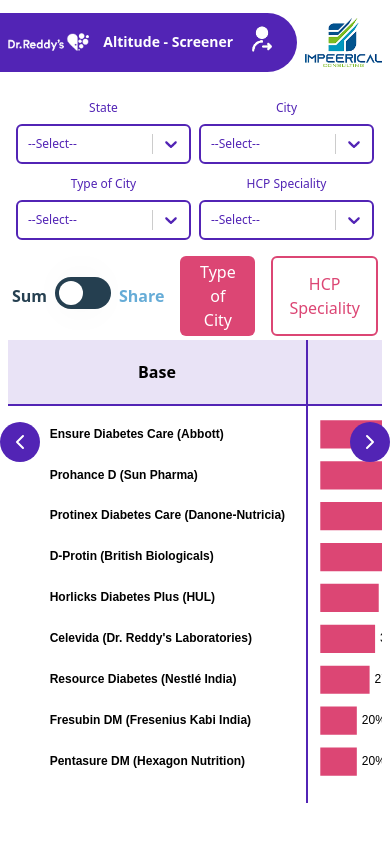
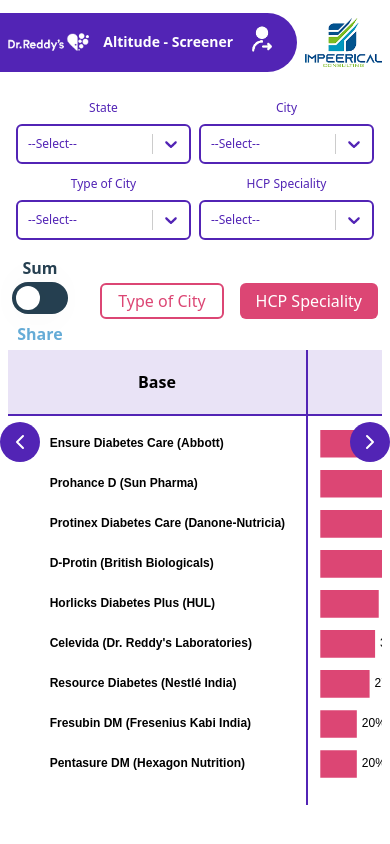
Before and after one commit to JobinReji/Altitude, a React (Vite) app: page / in a window 390 px wide. Built offline with nearby package versions, Linux system fonts and the light colour scheme.

Commit message:
Bug fix Dashboard3_2

```diff
--- a/src/components/Dashboard3_2.jsx
+++ b/src/components/Dashboard3_2.jsx
@@ -87,7 +87,7 @@
   );
 }
 
-export default function Dashboard3() {
+export default function Dashboard3_2() {
   return (
     <div className="w-full h-full flex flex-col items-center">
       {/* Filter section - compact on mobile */}
@@ -120,7 +120,7 @@
         </div>
       </div>
       <div className="w-full p-1 flex items-center justify-between gap-4">
-        <div className="flex items-center gap-2">
+        <div className="flex sm:flex-row flex-col items-center sm:gap-2 gap-0.5">
           <label className="font-bold text-[#264051]">Sum</label>
           <label class="switch">
             <input type="checkbox" />
@@ -129,11 +129,11 @@
           <label className="font-bold text-[#66ACD7]">Share</label>
         </div>
         <div className=" flex gap-4">
-          <button className="activeBtn">Type of City</button>
-          <button className="inActiveBtn">HCP Speciality</button>
+          <button className="inActiveBtn">Type of City</button>
+          <button className="activeBtn">HCP Speciality</button>
         </div>
       </div>
-      <div className="w-full h-[70vh] overflow-x-auto">
+      <div className="sm:w-full w-full h-[70vh] overflow-x-auto">
         <div className="w-full flex">
           <div className="sm:w-[25%] min-w-[300px] flex justify-center items-center py-2 border-b-2 border-r-2 border-[#5224B5] font-semibold bg-[#E9E3F6]">
             Base
```
